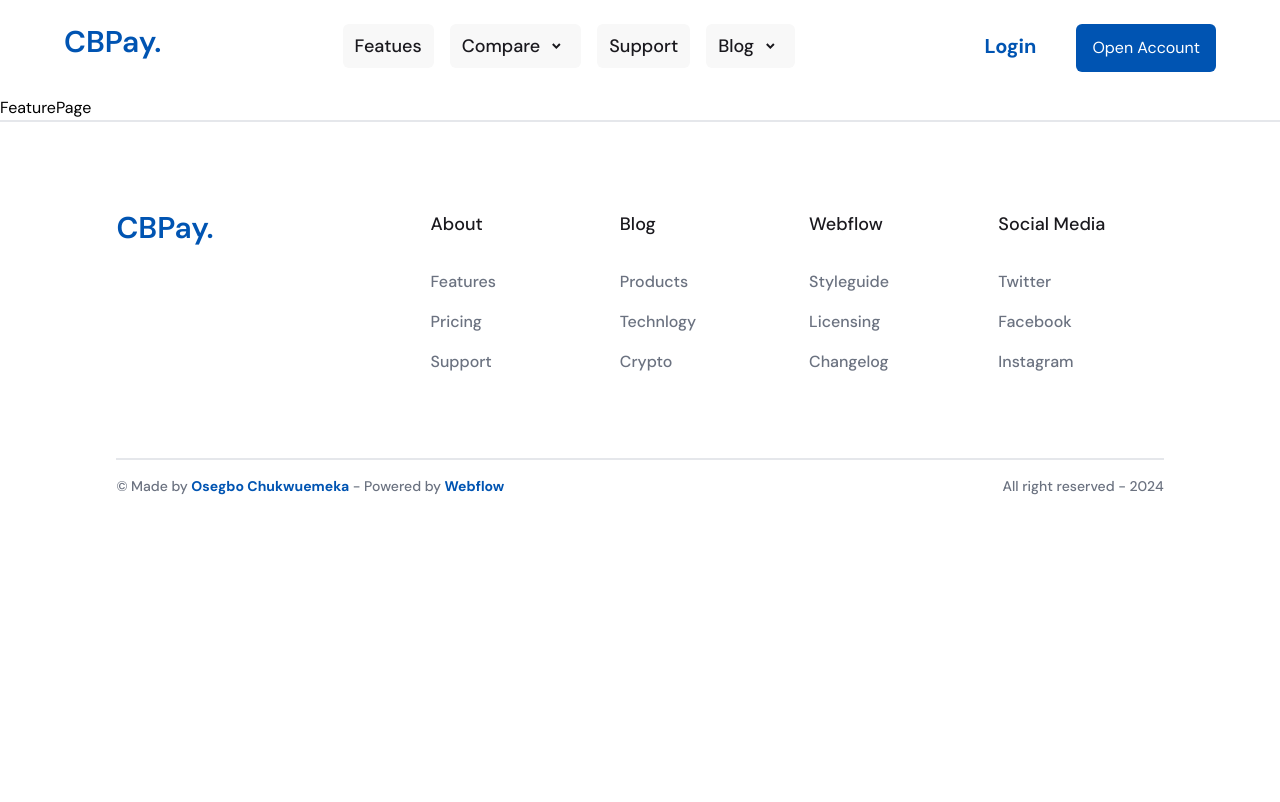
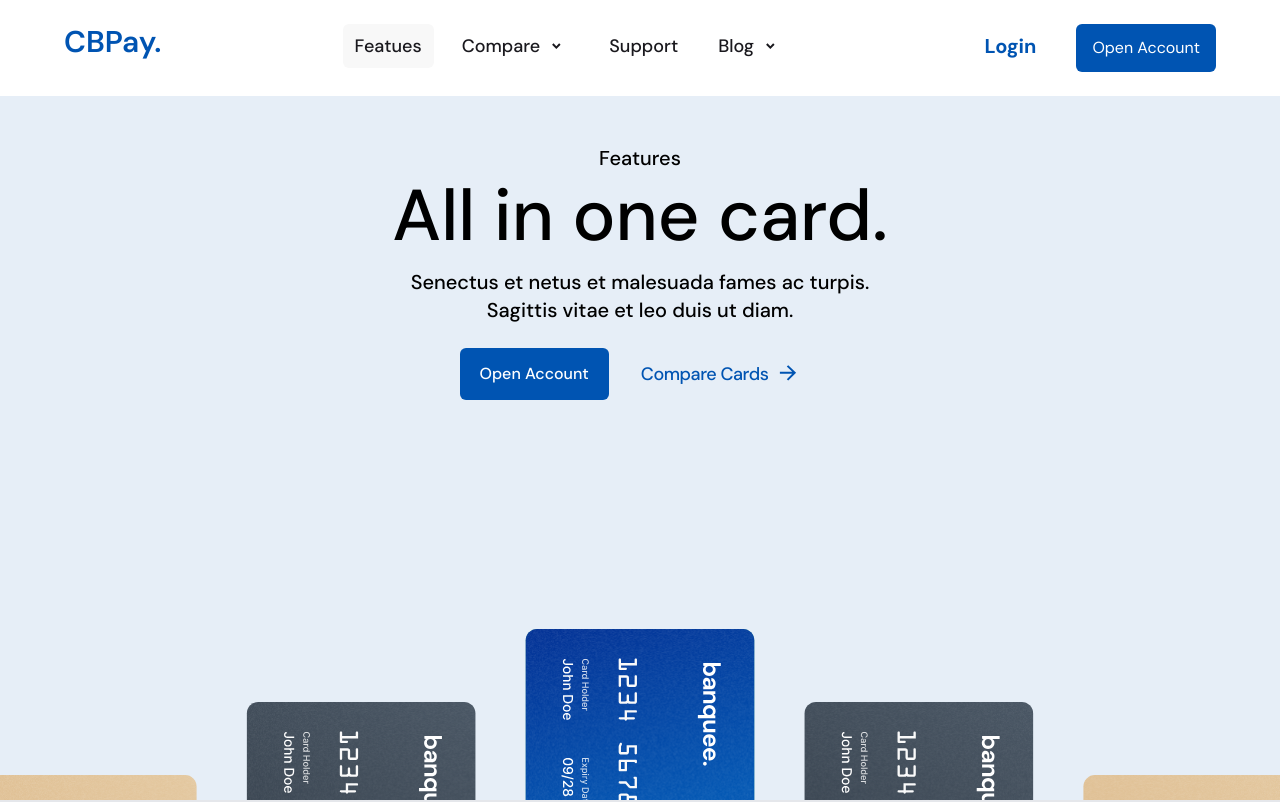
Before and after one commit to Emydev-op/cbapp-web, a Next.js app: page /features in a window 1280 px wide. Shown: the top 802 px of the page. Built offline with nearby package versions, Linux system fonts and the light colour scheme.

Commit message:
update on the feature

```diff
--- a/src/app/features/page.jsx
+++ b/src/app/features/page.jsx
@@ -1,7 +1,52 @@
-import React from 'react'
+"use client";
+import Image from "next/image";
+import React from "react";
 
 export default function FeaturePage() {
   return (
-    <div>FeaturePage</div>
-  )
+    <section className="relative w-full md:h-[calc(100dvh-96px)]">
+      <div className="bg-[var(--blue-500)] -z-10 absolute top-0 left-0 right-0 bottom-0" />
+      <div className="text-center font-medium tracking-[-3%] max-w-lg mx-auto space-y-2 pt-12 relative">
+        <h5 className=" text-xl">Features</h5>
+        <h1 className=" text-5xl md:text-7xl pb-2">All in one card.</h1>
+        <p className="text-xl ">
+          Senectus et netus et malesuada fames ac turpis. Sagittis vitae et leo
+          duis ut diam.
+        </p>
+        <div className=" inline-flex gap-3 md:pt-4">
+          <button className="bg-[var(--blue-600)] text-white rounded-md px-5 py-3">
+            Open Account
+          </button>
+          <button
+            onClick={() => alert("wewew")}
+            className=" group text-[var(--blue-600)] inline-flex gap-2 px-5 py-3 font-medium text-lg tracking-tight"
+          >
+            Compare Cards
+            <svg
+              className=" group-hover:translate-x-2 ease-linear transition-all"
+              width="24"
+              height="25"
+              viewBox="0 0 24 25"
+              fill="none"
+              xmlns="http://www.w3.org/2000/svg"
+            >
+              <path
+                d="M16.2291 11.8699L10.7926 6.54934L12.2257 5.1468L20.1088 12.8618L12.2257 20.5768L10.7926 19.1742L16.2291 13.8537H3.89258V11.8699H16.2291Z"
+                fill="#0054B2"
+              />
+            </svg>
+          </button>
+        </div>
+      </div>
+      <div className="absolute -z-10 -bottom-20">
+        <Image
+          src={"/borderCards.svg"}
+          alt="cbpay-card"
+          width={1920}
+          height={1080}
+          layout="responsive"
+        />
+      </div>
+    </section>
+  );
 }
--- a/src/components/Header.jsx
+++ b/src/components/Header.jsx
@@ -1,10 +1,12 @@
 "use client";
 import Link from "next/link";
+import { usePathname } from "next/navigation";
 import React from "react";
 import { HiOutlineMenuAlt3 } from "react-icons/hi";
 
 export default function Header() {
   const [top, setTop] = React.useState(true);
+  const pathName = usePathname();
 
   React.useEffect(() => {
     const scrollHandler = () => {
@@ -29,12 +31,24 @@
         </Link>
         <div className="hidden md:block">
           <ul className="flex space-x-4 text-lg font-medium">
-            <li className="bg-[var(--gray-200)] px-3 py-2 rounded-md">
+            <li
+              className={`${
+                pathName === "/features"
+                  ? " bg-[var(--gray-200)]"
+                  : "hover:bg-[var(--gray-200)]"
+              } px-3 py-2 rounded-md`}
+            >
               <Link href="features" className="text-[#1A191E]">
                 Featues
               </Link>
             </li>
-            <li className="bg-[var(--gray-200)] px-3 py-2 rounded-md">
+            <li
+              className={`${
+                pathName === "/compare"
+                  ? " bg-[var(--gray-200)]"
+                  : "hover:bg-[var(--gray-200)]"
+              } px-3 py-2 rounded-md`}
+            >
               <Link
                 href="compare"
                 className="text-[#1A191E] flex gap-1 items-center"
@@ -56,12 +70,24 @@
                 </span>
               </Link>
             </li>
-            <li className="bg-[var(--gray-200)] px-3 py-2 rounded-md">
+            <li
+              className={`${
+                pathName === "/support"
+                  ? "bg-[var(--gray-200)] "
+                  : "hover:bg-[var(--gray-200)]"
+              } px-3 py-2 rounded-md`}
+            >
               <Link href="support" className="text-[#1A191E]">
                 Support
               </Link>
             </li>
-            <li className="bg-[var(--gray-200)] px-3 py-2 rounded-md">
+            <li
+              className={`${
+                pathName === "/blog"
+                  ? " bg-[var(--gray-200)]"
+                  : "hover:bg-[var(--gray-200)]"
+              } px-3 py-2 rounded-md`}
+            >
               <Link
                 href="blog"
                 className="text-[#1A191E] flex gap-1 items-center"
--- a/src/components/Home/Faq.jsx
+++ b/src/components/Home/Faq.jsx
@@ -46,8 +46,8 @@
   return (
     <div className="mt-24 text-[var(--black)] ">
       <div className="mx-auto md:max-w-screen-lg font-medium tracking-[-3%]">
-        <div className="bg-[var(--blue-600)] rounded-[20px] pt-16 px-16 flex justify-between">
-          <div className="w-[58%] mb-16 text-white space-y-4">
+        <div className="relative bg-[var(--blue-600)] md:rounded-[20px] pt-16 px-6 md:px-16 md:flex justify-between">
+          <div className="w-full md:w-[58%] mb-16 text-white space-y-4">
             <div className="space-y-4">
               <h2 className="font-medium text-4xl md:text-6xl leading-[110%]">
                 One app.
@@ -162,14 +162,14 @@
           </div>
           <div
             data-aos="fade-top"
-            className="flex-1 flex justify-center items-end"
+            className="flex-1 flex justify-center items-end "
           >
             <Image src="/app2.svg" alt="cbpay icon" width={290} height={400} />
           </div>
         </div>
 
         {/* Need help */}
-        <div className="grid grid-cols-2 my-40">
+        <div className="grid grid-col-1 md:grid-cols-2 my-40 mx-6 md:mx-0">
           <div className="space-y-12">
             <h2 className="font-medium text-4xl md:text-6xl leading-[110%]">
               Need help?
@@ -177,7 +177,7 @@
             <div className="grid space-y-8">
               <div className="inline-flex gap-6 font-medium items-center">
                 <svg
-                  className="size-12"
+                  className="md:size-12 size-10"
                   viewBox="0 0 50 51"
                   fill="none"
                   xmlns="http://www.w3.org/2000/svg"
@@ -204,7 +204,7 @@
               </div>
               <div className="inline-flex gap-6 items-center">
                 <svg
-                  className="size-12"
+                  className="size-10 md:size-12"
                   viewBox="0 0 50 51"
                   fill="none"
                   xmlns="http://www.w3.org/2000/svg"
@@ -249,7 +249,7 @@
               </svg>
             </Link>
           </div>
-          <div className="space-y-8 font-medium">
+          <div className="space-y-8 font-medium mt-12">
             {faqData.map((item, index) => (
               <div
                 key={index}
@@ -257,16 +257,18 @@
                 data-aos="fade-up"
                 data-aos-duration="3000"
               >
-                <h3 className="flex justify-between items-center">
+                <h3
+                  onClick={() => {
+                    if (item.id === active) {
+                      setActive(null);
+                    } else {
+                      setActive(item.id);
+                    }
+                  }}
+                  className="flex justify-between items-center"
+                >
                   {item.title}
                   <svg
-                    onClick={() => {
-                      if (item.id === active) {
-                        setActive(null);
-                      } else {
-                        setActive(item.id);
-                      }
-                    }}
                     className={`size-6 cursor-pointer transition-all ease-in-out ${
                       item.id === active && "rotate-45"
                     }`}
@@ -281,8 +283,8 @@
                   </svg>
                 </h3>
                 <p
-                  className={`mt-4 text-[var(--black)] opacity-50  transition-all ease-out ${
-                    item.id !== active ? "hidden" : "block"
+                  className={`mt-4 text-[var(--black)] opacity-50 transition-all ease-in-out ${
+                    item.id !== active && " hidden opacity-0"
                   }`}
                 >
                   {item.message}
--- a/src/components/Home/Notifications.jsx
+++ b/src/components/Home/Notifications.jsx
@@ -114,7 +114,7 @@
             <button
               data-aos="fade-bottom"
               data-aos-delay="100"
-              className="ml-auto mt-12 text-lg font-medium inline-flex gap-2 items-center text-[var(--blue-600)]"
+              className="ml-auto md:ml-0 mt-12 text-lg font-medium inline-flex gap-2 items-center text-[var(--blue-600)]"
             >
               Compare Cards
               <svg
```
Also changed, not shown: public/borderCards.svg (added).
